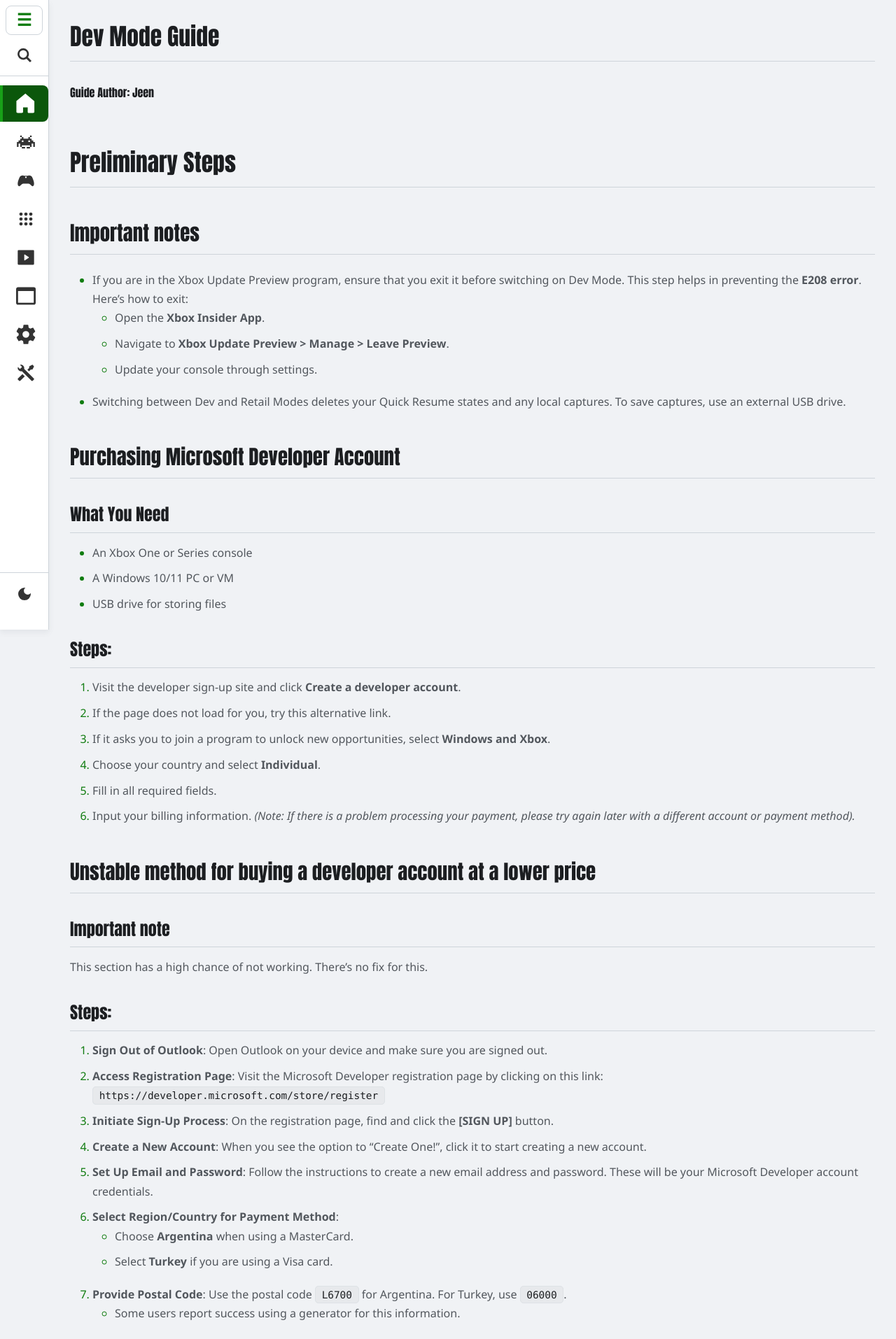
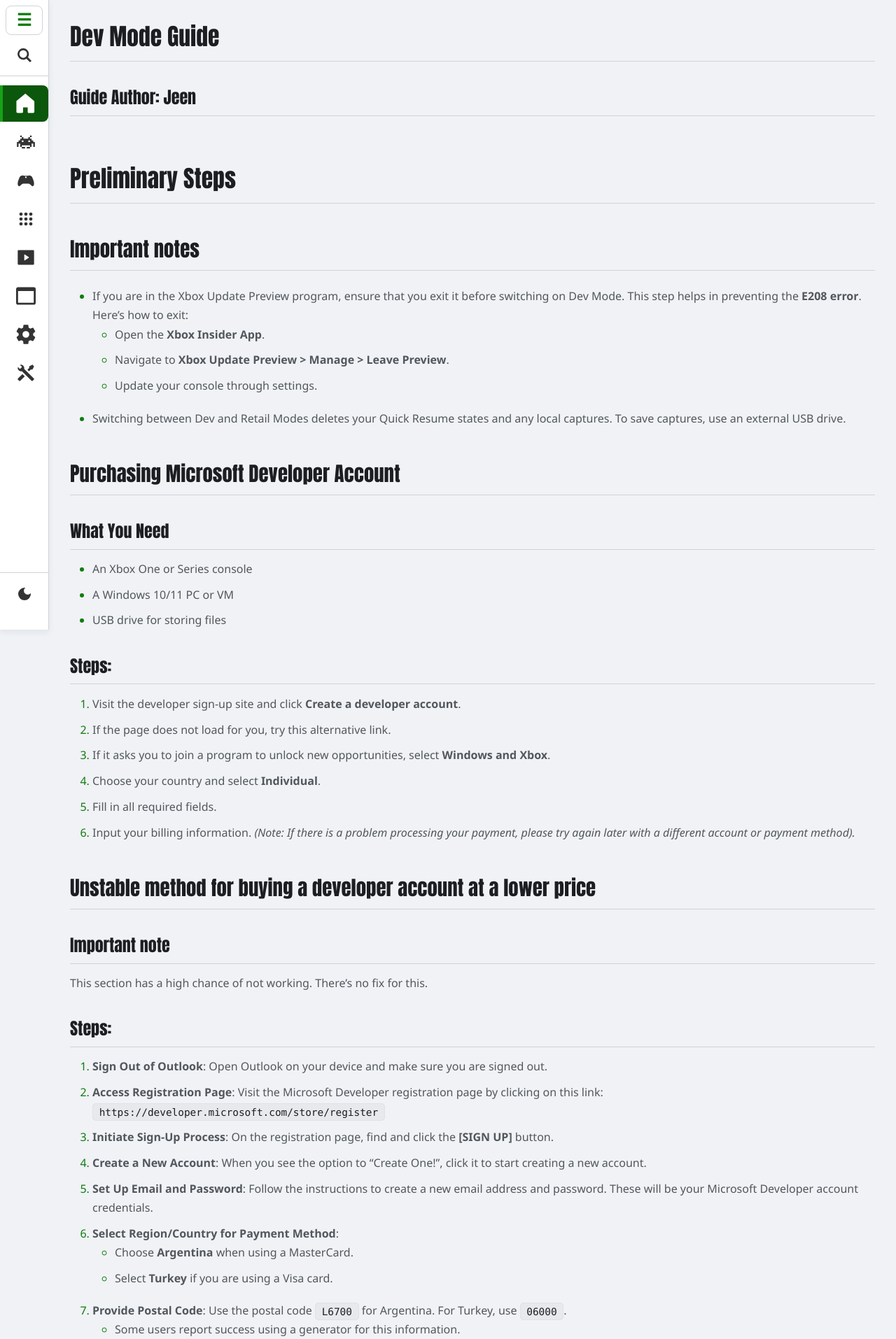
Before and after one commit to EmulationRevival/emulationrevival.github.io, a Jekyll site: the page built from guides/devmode.md, in a window 1280 px wide. Shown: the top 1914 px of the page at 70% size. Built offline with Jekyll 4.4.1, drawn with Linux system fonts in a browser that asks for light colours.

Commit message:
Update template.html

```diff
--- a/_layouts/template.html
+++ b/_layouts/template.html
@@ -60,7 +60,7 @@
       <div class="markdown-body">
     <h1>{{ page.title | escape }}</h1>
     {% if page.author %}
-        <h4>{{ page.author | escape }}</h4>
+        <h3>{{ page.author | escape }}</h3>
     {% endif %}
     {{ content }}
 </div>
```
